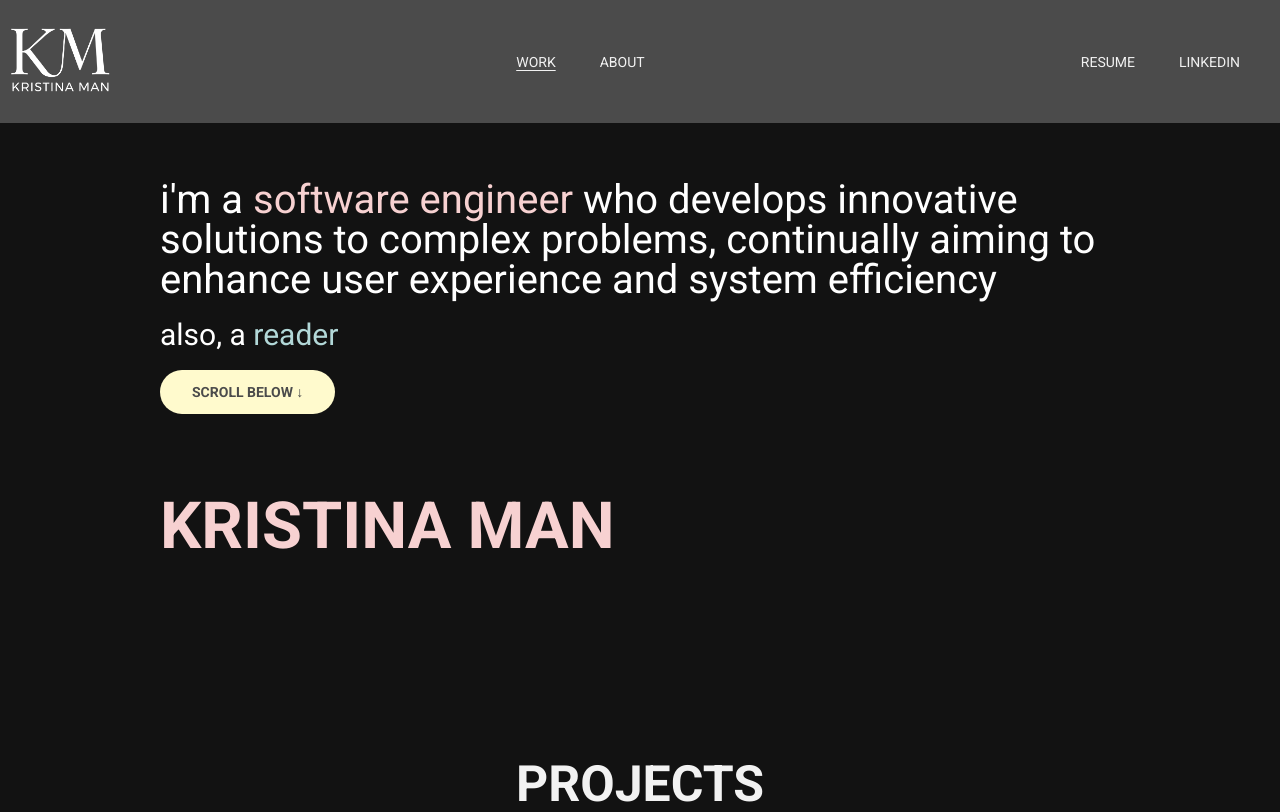
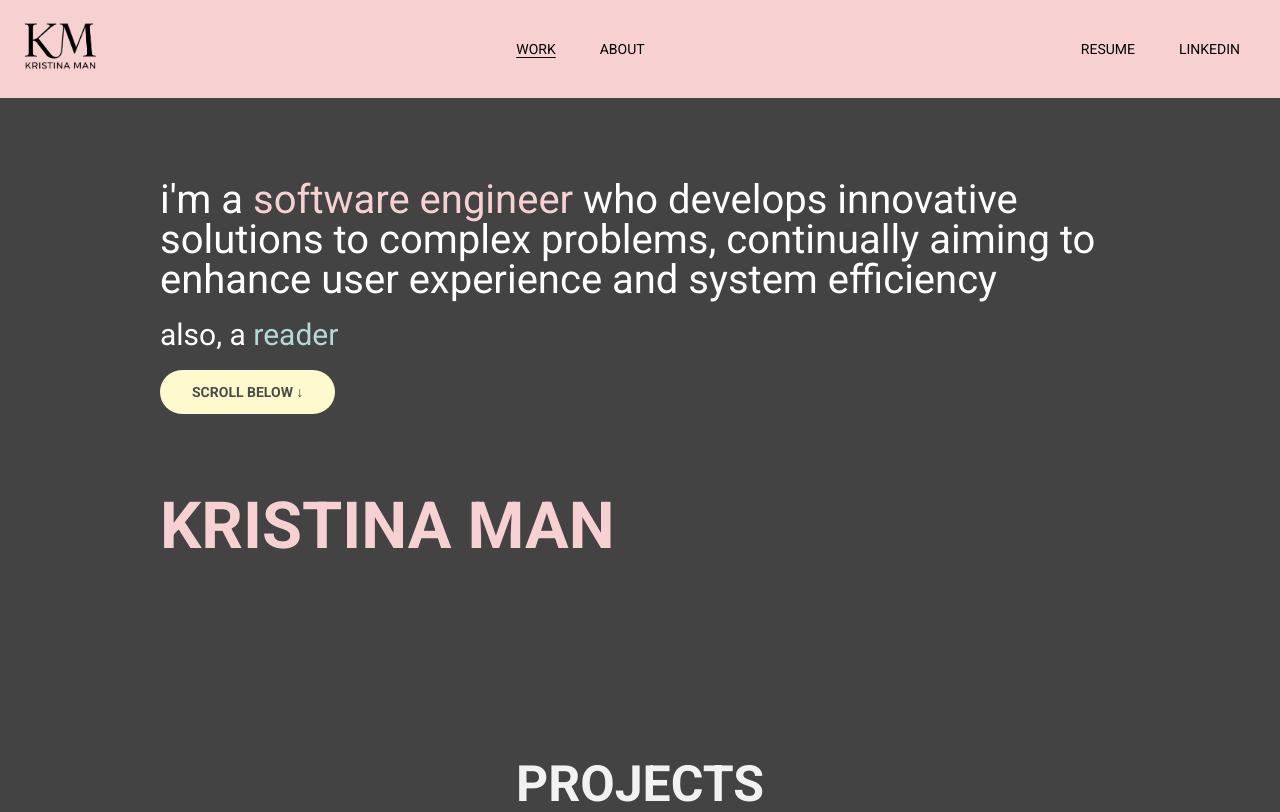
Before and after one commit to kristinaman/portfolio, a plain HTML site: page index.html in a window 1280 px wide. Shown: the top 812 px of the page. Drawn offline with Linux system fonts and the light colour scheme.

Commit message:
changed nav bar color

```diff
--- a/css/style.css
+++ b/css/style.css
@@ -3,7 +3,7 @@
     --gray-color: #4b4b4b;
     --accent-color: #6c6b6b;
     --text-color: #f2f2f2;
-    --main-bg-color: #121212;
+    --main-bg-color: #434343;
     --pastel-blue: #B2D8D8;
     --pastel-pink: #F7D1D1;
     --pastel-yellow: #FFFACD;
@@ -56,7 +56,7 @@ nav {
     z-index: 2;
     font-family: "Roboto", sans-serif;
     min-height: 50px;
-    background-color: var(--gray-color);
+    background-color: var(--pastel-pink);
 }
 
 ul {
@@ -74,7 +74,7 @@ li {
 }
 
 li a {
-    color: var(--text-color);
+    color: #000000;
     font-family: "Roboto", sans-serif;
     font-weight: normal;
     font-style: normal;
@@ -281,7 +281,7 @@ h1 {
 
     li a:hover {
         font-weight: bolder;
-        color: var(--pastel-pink);
+        color: var(--pastel-blue);
     }
 
     .button {
--- a/index.html
+++ b/index.html
@@ -19,7 +19,7 @@
             <div>
                 <a href="#main" class="skip-to-main">Skip to Main Content</a>
                 <a href="index.html">
-                    <img src="images/kristina-logo.png" width="50" alt="personal logo links to landing page" class="logo">
+                    <img src="images/km-logo-black.png" width="50" alt="personal logo links to landing page" class="logo">
                 </a>
             </div>
             <ul class="permanent-links">
```
Also changed, not shown: images/km-logo-black.png (added), 1 other file.
